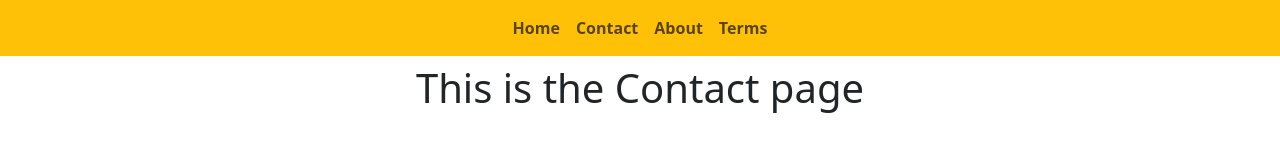
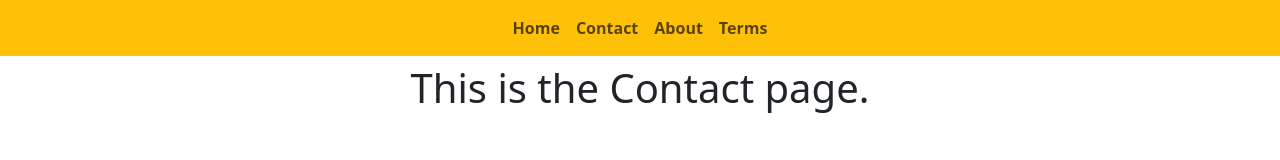
Before and after one commit to srijonashraf/Basic-Node-Navigate, a website: page contact.html in a window 1280 px wide. Drawn offline with nearby package versions, Linux system fonts and the light colour scheme.

Commit message:
Update contact.html

```diff
--- a/contact.html
+++ b/contact.html
@@ -31,7 +31,7 @@
       </nav>
     </div>
 
-    <h1 class="text-center mt-2">This is the Contact page</h1>
+    <h1 class="text-center mt-2">This is the Contact page.</h1>
 
     <script
       src="https://cdn.jsdelivr.net/npm/bootstrap@5.3.1/dist/js/bootstrap.bundle.min.js"
```
